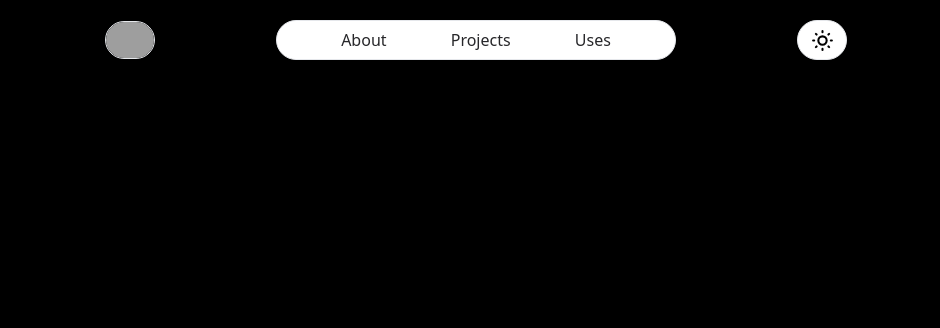
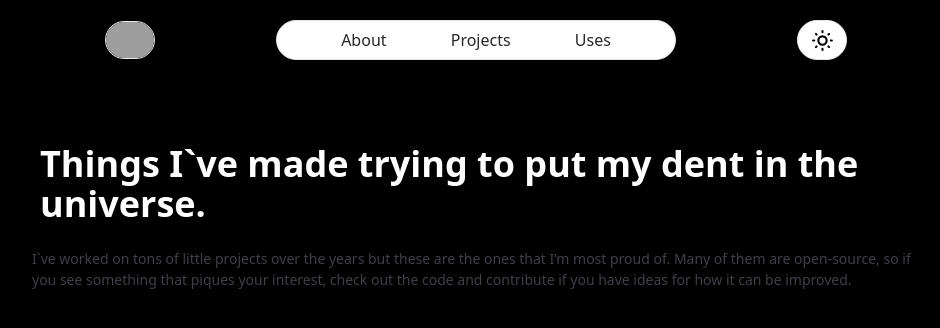
Before and after one commit to mfagri/porfolio, an Angular app: page /projects in a window 1280 px wide. Shown: the top 328 px of the page, without its empty margins (164-1104 px from the left). Built offline with nearby package versions, Linux system fonts and the light colour scheme; grey boxes are pictures that could not be loaded.

Commit message:
add intra app info to env

```diff
--- a/src/home/projects/projects.component.html
+++ b/src/home/projects/projects.component.html
@@ -1 +1,12 @@
-<p>projects works!</p>
+<div>
+    <div class="p-4 justify-center flex flex-col items-start" >
+        <div class="m-4 p-4 flex flex-col justify-start items-start">
+            <h1 class="text-4xl md:text-4xl lg:text-4xl font-bold text-[30px] p-4 text-white self-center">Things I`ve made trying to put my dent in the universe.
+            </h1>
+            <p class="text-zinc-700 m-2 text-[14px]">I`ve worked on tons of little projects over the years but these are the ones that I’m most proud of. Many of them are open-source, so if you see something that piques your interest, check out the code and contribute if you have ideas for how it can be improved.</p>
+        </div>
+        <div>
+
+        </div>
+    </div>
+</div>
--- a/src/home/uses/uses.component.html
+++ b/src/home/uses/uses.component.html
@@ -1,7 +1,9 @@
 <div class="p-4 justify-center flex flex-col items-start" >
-    <h1 class="text-3xl md:text-4xl lg:text-4xl font-bold text-[30px] p-4 text-white self-center">Software I use, gadgets I love, and other things I recommend.
-    </h1>
-    <p class="text-zinc-700 m-2 text-[14px]">I get asked a lot about the things I use to build software, stay productive, or buy to fool myself into thinking I`m being productive when I`m really just procrastinating. Here`s a big list of all of my favorite stuff.</p>
+    <div class="m-4 p-4 flex flex-col justify-start items-start">
+        <h1 class="text-4xl md:text-4xl lg:text-4xl font-bold text-[30px] p-4 text-white self-center">Software I use, gadgets I love, and other things I recommend.
+        </h1>
+        <p class="text-zinc-700 m-2 text-[14px]">I get asked a lot about the things I use to build software, stay productive, or buy to fool myself into thinking I`m being productive when I`m really just procrastinating. Here`s a big list of all of my favorite stuff.</p>
+    </div>
     <div class="p-4  grid grid-cols-2 gap-2">
         <p class="text-white font-bold"> Workstation</p>
         <div class="p-1">
```
